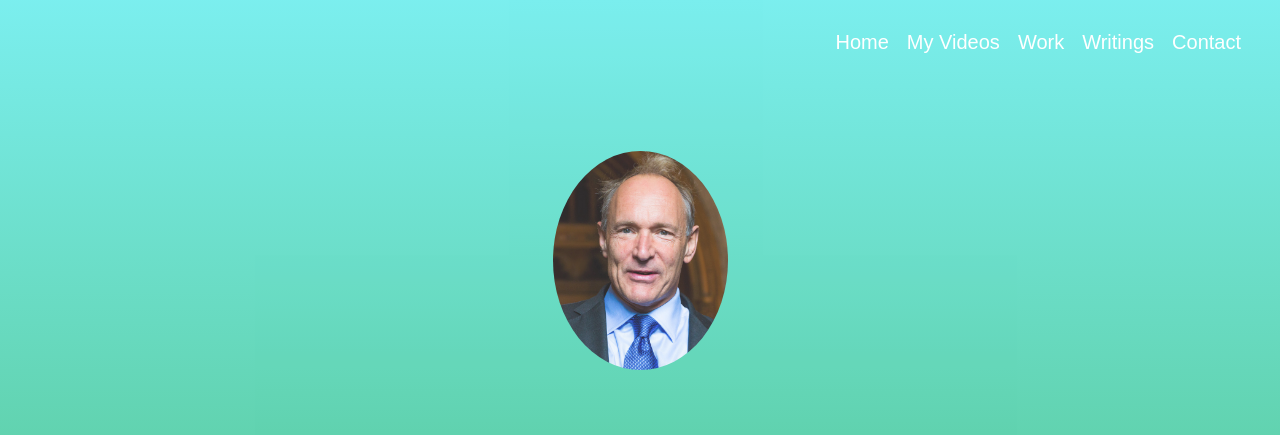
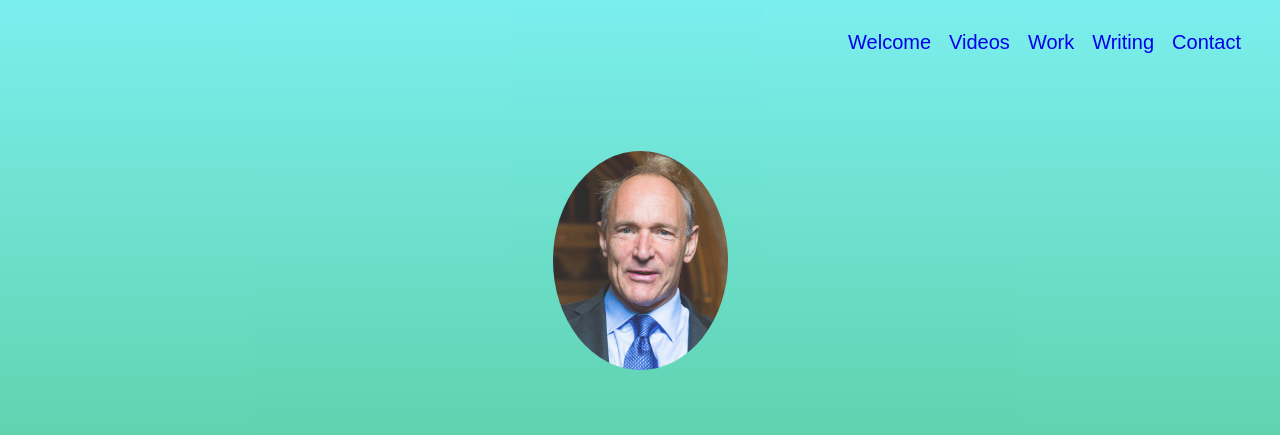
Before and after one commit to Rithvik2010/My-Project, a plain HTML site: page index.html in a window 1280 px wide. Shown: the top 435 px of the page. Drawn offline with Linux system fonts and the light colour scheme.

Commit message:
Add files via upload

```diff
--- a/index.html
+++ b/index.html
@@ -14,11 +14,11 @@
 <body>
 
     <ul class="menu">
-        <li class="links">Home</li>
-        <li class="links">My Videos</li>
-        <li class="links">Work</li>
-        <li class="links">Writings</li>
-        <li class="links">Contact</li>
+        <li class="links"><a href="#welcome">Welcome</a></li>
+        <li class="links"><a href="#videos">Videos</a></li>
+        <li class="links"><a href="#work">Work</a></li>
+        <li class="links"><a href="#writing">Writing</a></li>
+        <li class="links"><a href="#contact">Contact</a></li>
     </ul>
 
 
@@ -37,7 +37,25 @@
 
             Berners-Lee is the director of the World Wide Web Consortium (W3C) which oversees the continued development of the Web. He is also the founder of the World Wide Web Foundation and is a senior researcher and holder of the 3Com founders chair at the MIT Computer Science and Artificial Intelligence Laboratory (CSAIL).[12] He is a director of the Web Science Research Initiative (WSRI)[13] and a member of the advisory board of the MIT Center for Collective Intelligence.[14][15] In 2011, he was named as a member of the board of trustees of the Ford Foundation.[16] He is a founder and president of the Open Data Institute and is currently an advisor at social network MeWe.[17]</p>
     </section>
-    <script src=""></script>
+    <section id="videos">
+        <h1>Videos</h1>
+        <div class="line"></div>
+        <br>
+        <iframe width="1280" height="723" src="https://www.youtube.com/embed/OM6XIICm_qo" title="YouTube video player" frameborder="0" allow="accelerometer; autoplay; clipboard-write; encrypted-media; gyroscope; picture-in-picture" allowfullscreen></iframe>
+        <br>
+        <iframe width="1280" height="720" src="https://www.youtube.com/embed/rCplocVemjo" title="YouTube video player" frameborder="0" allow="accelerometer; autoplay; clipboard-write; encrypted-media; gyroscope; picture-in-picture" allowfullscreen></iframe>
+    </section>
+    <section id="work">
+        <h1>Work</h1>
+        <div class="line"></div>
+        <iframe width="900" height="1000" src="https://en.wikipedia.org/wiki/Tim_Berners-Lee#Career_and_research" frameborder="0"></iframe>
+    </section>
+    <section id="writing">
+        <h1>Writing</h1>
+        <div class="line"></div>
+        <a class="article" href="https://webfoundation.org/2019/03/web-birthday-30/ " target="_blank">How Did Tim Berners Lee Changed The World With The World Wide Web?</a>
+    </section>
+
 </body>
 
 </html>
--- a/style.css
+++ b/style.css
@@ -1,6 +1,8 @@
 body {
     margin: 0;
     padding-top: 800px;
+    align-content: center;
+    text-align: center;
 }
 
 .profile {
@@ -36,7 +38,7 @@ h1 {
 #name {
     font-size: 30px;
     line-height: 1.2;
-    font-family: 'Indie Flower',cursive;
+    font-family: 'Indie Flower', cursive;
 }
 
 h2 {
@@ -99,3 +101,16 @@ p {
 .links:hover {
     background-color: dodgerblue;
 }
+
+a {
+    text-decoration: none;
+
+}
+
+.artical:hover {
+    color: fuchsia;
+}
+
+html {
+    scroll-behavior: smooth;
+}
```
